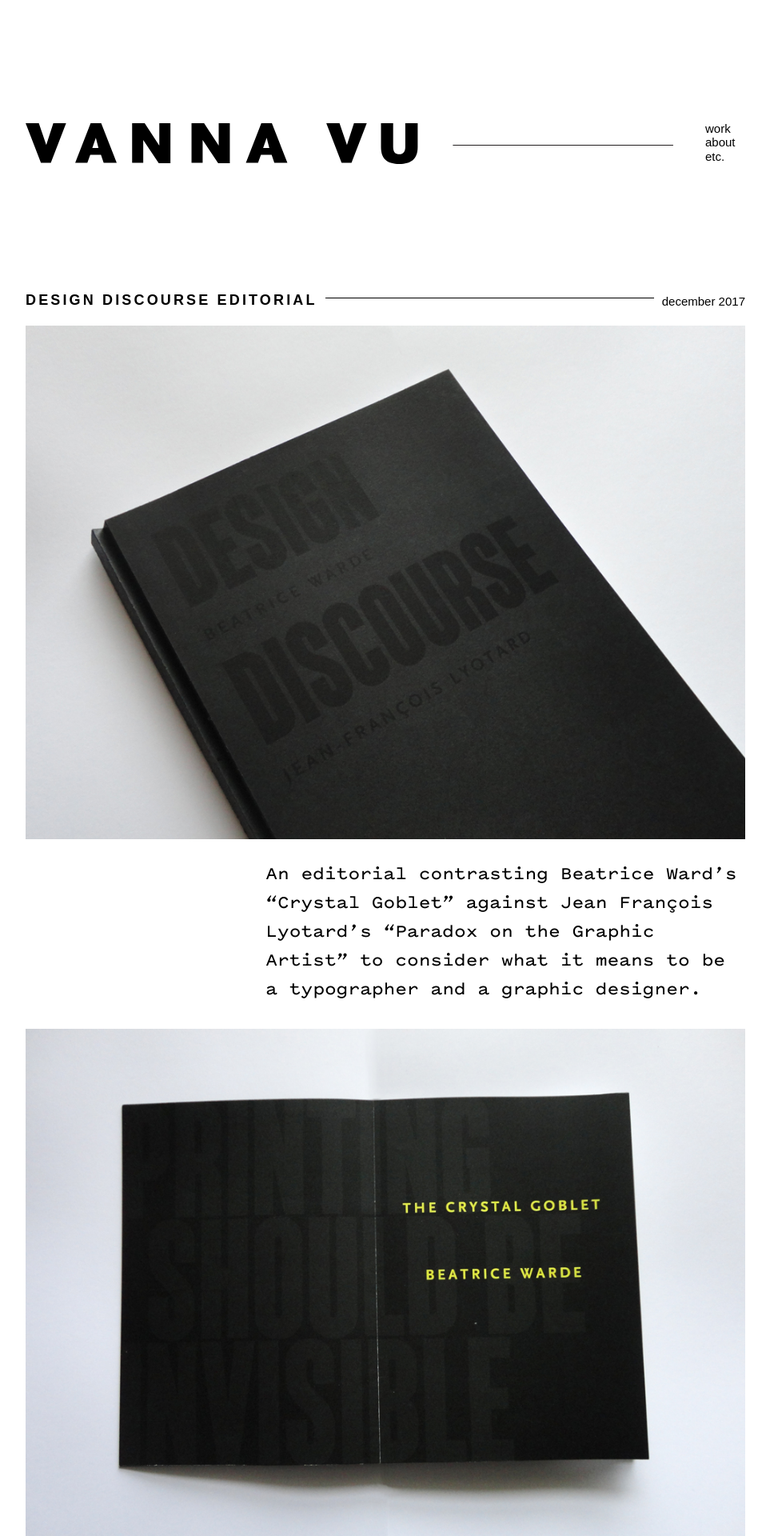
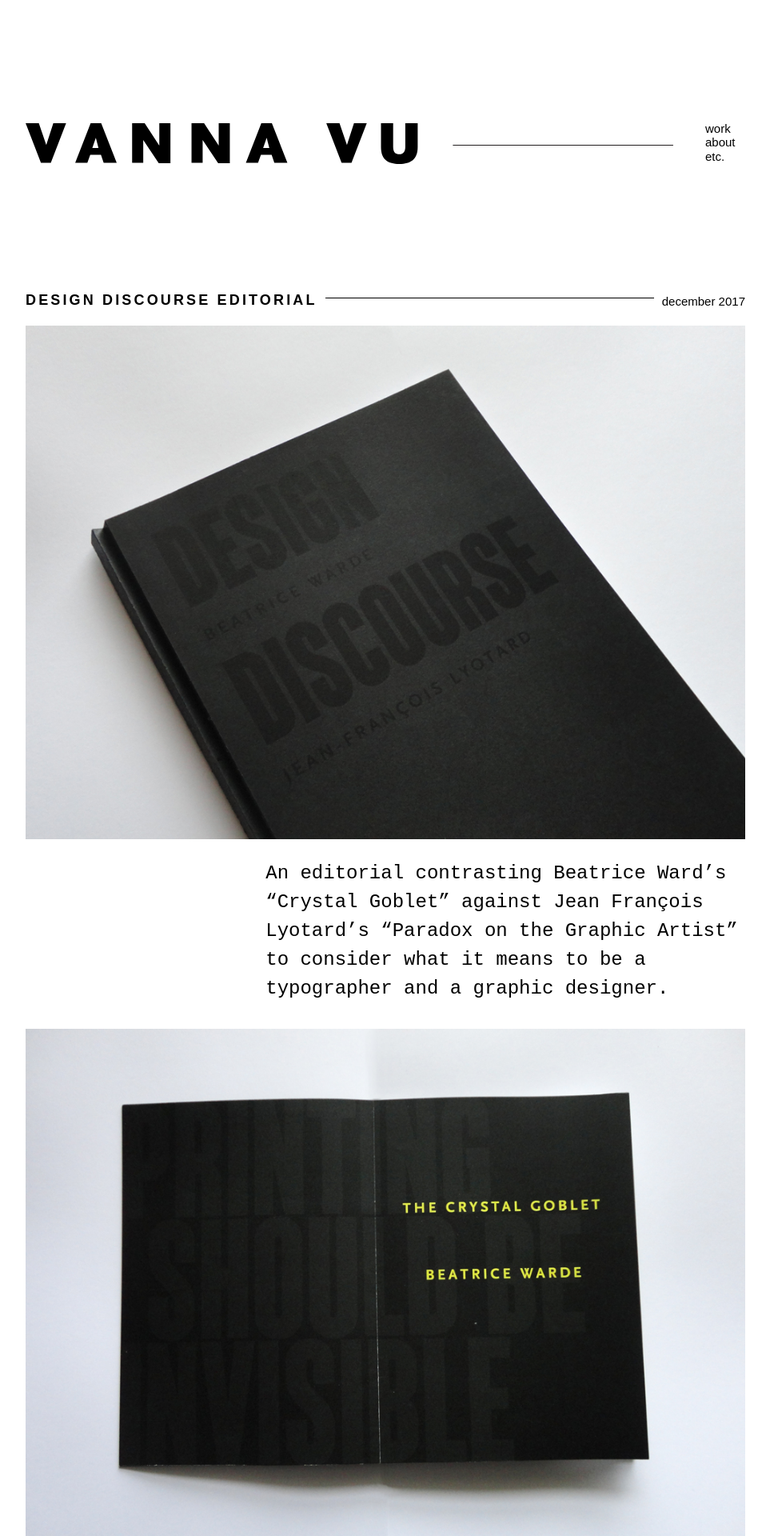
Before and after one commit to vannavu/vannavu.github.io, a Jekyll site: the page built from work/editorial.md, in a window 1280 px wide. Shown: the top 1920 px of the page at 80% size, without its empty margins (158-1121 px from the left). Built offline with Jekyll 4.4.1, drawn with Linux system fonts in a browser that asks for light colours; nearby versions of some CDN libraries; some web fonts are replaced.

Commit message:
old site

```diff
--- a/assets/css/style.css
+++ b/assets/css/style.css
@@ -1,12 +1,4 @@
-@import url("https://use.typekit.net/mqb3eja.css");
-
-@font-face {
-  font-family: Pitch;
-  src: url('../fonts/PitchSansWeb-Semibold.eot');
-  src: url('../fonts/PitchSansWeb-Semibold.eot?#iefix') format('embedded-opentype'),
-       url('../fonts/PitchSansWeb-Semibold.woff2') format('woff2'),
-       url('../fonts/PitchSansWeb-Semibold.woff') format('woff');
-}
+@import url("https://use.typekit.net/qxw1vwf.css");
 
 html {
 	height: 100%;
@@ -133,8 +125,9 @@
 
 /* synopsis */
 h2 {
-	font-family: "Pitch", monospace;
+	font-family: "Source Code Pro", monospace;
 	font-size: 24px;
+  font-weight: 200;
 	line-height: 1.5em;
 	color: black;
 	margin: 0 0 16px 0;
```
Also changed, not shown: about.md (+1 -1 lines), index.md (+1 -1 lines).
